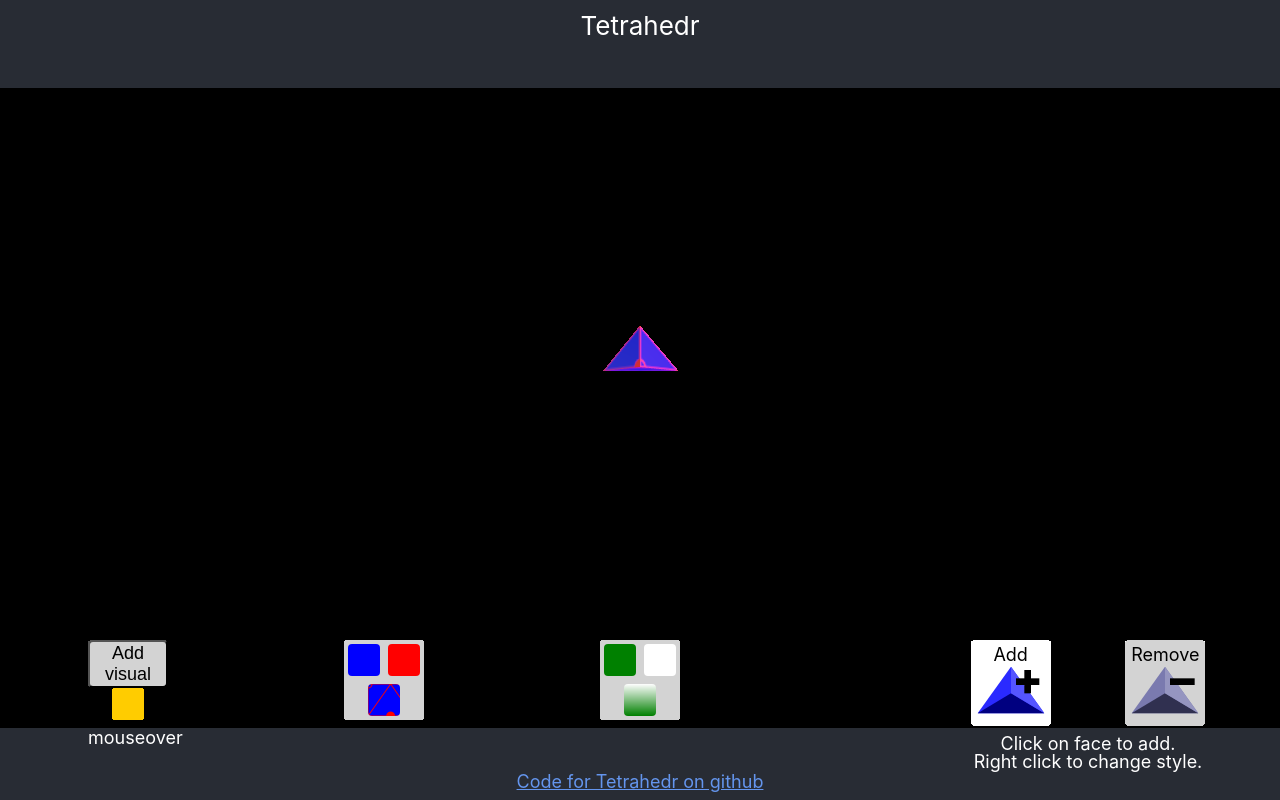
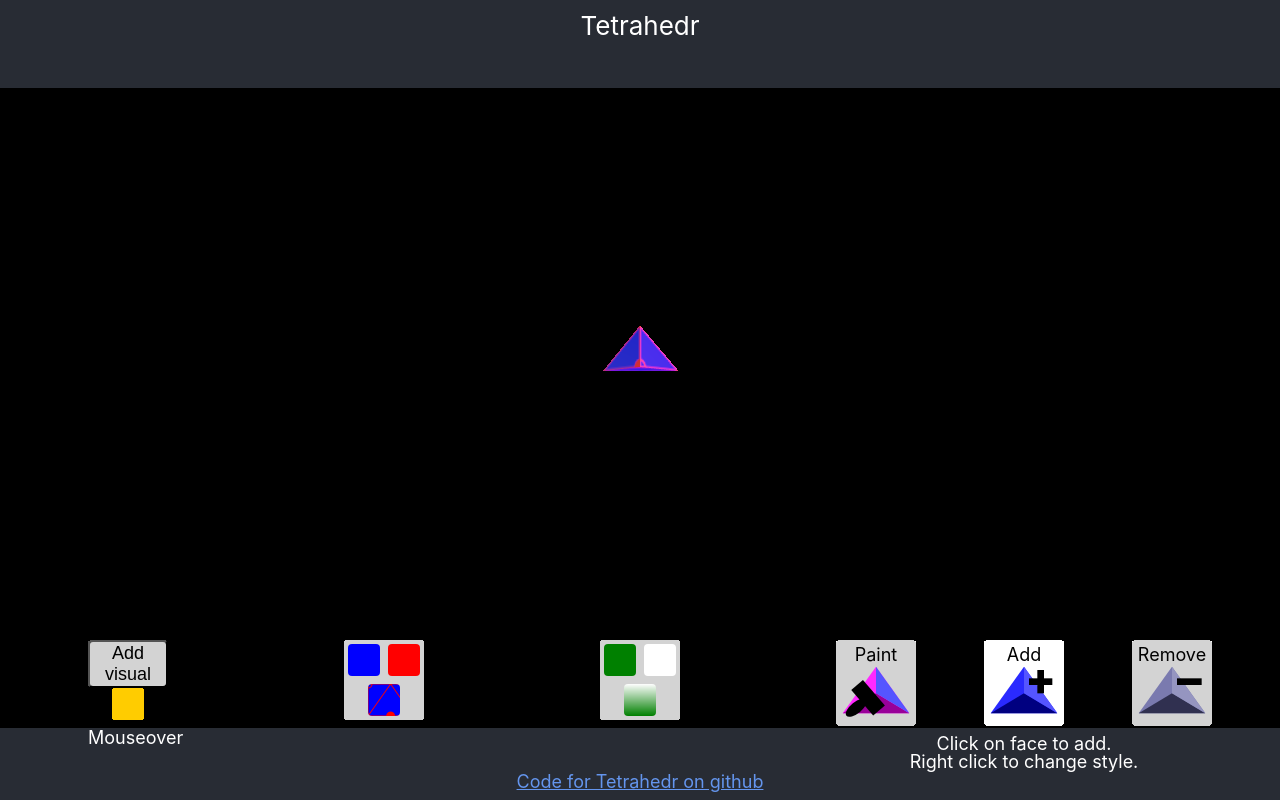
Before and after one commit to K8fractal/tetrahedr, a React (Create React App) app: page / in a window 1280 px wide. Built offline with nearby package versions, Linux system fonts and the light colour scheme.

Commit message:
Added paint button stub

```diff
--- a/src/App.css
+++ b/src/App.css
@@ -89,7 +89,7 @@ button, .iconLabel {
 }
 .iconBar {
   align-self: flex-end;
-  width: 30%;
+  width: 40%;
 }
 
 .iconBar p {
--- a/src/PaletteSelector.tsx
+++ b/src/PaletteSelector.tsx
@@ -30,7 +30,7 @@ export const PaletteSelector = () => {
           colorEffect={makeColorSetter("HIGHLIGHT")}
           initialColor={highlightColor}
         />
-        <p className="footnote">mouseover</p>
+        <p className="footnote">Mouseover</p>
       </div>
       {palette.map((visual, index) => (
         <div className="visualSelector" key={`paletteItem${index}`}>
--- a/src/ToolModeSelector.tsx
+++ b/src/ToolModeSelector.tsx
@@ -25,6 +25,13 @@ export const ToolModeSelector = (props: RadioGroupProps) => {
     <div className="iconBar">
       <div className="radioBar">
         <RadioSelect
+          label="Paint"
+          iconSource="iconPaint.svg"
+          group="mode"
+          // selected={mode == "paint"}
+          // onChange={()=>{setMode("paint")}}
+        />
+        <RadioSelect
           label="Add"
           iconSource="iconAdd.svg"
           group="mode"
```
Also changed, not shown: public/iconPaint.svg (added).
